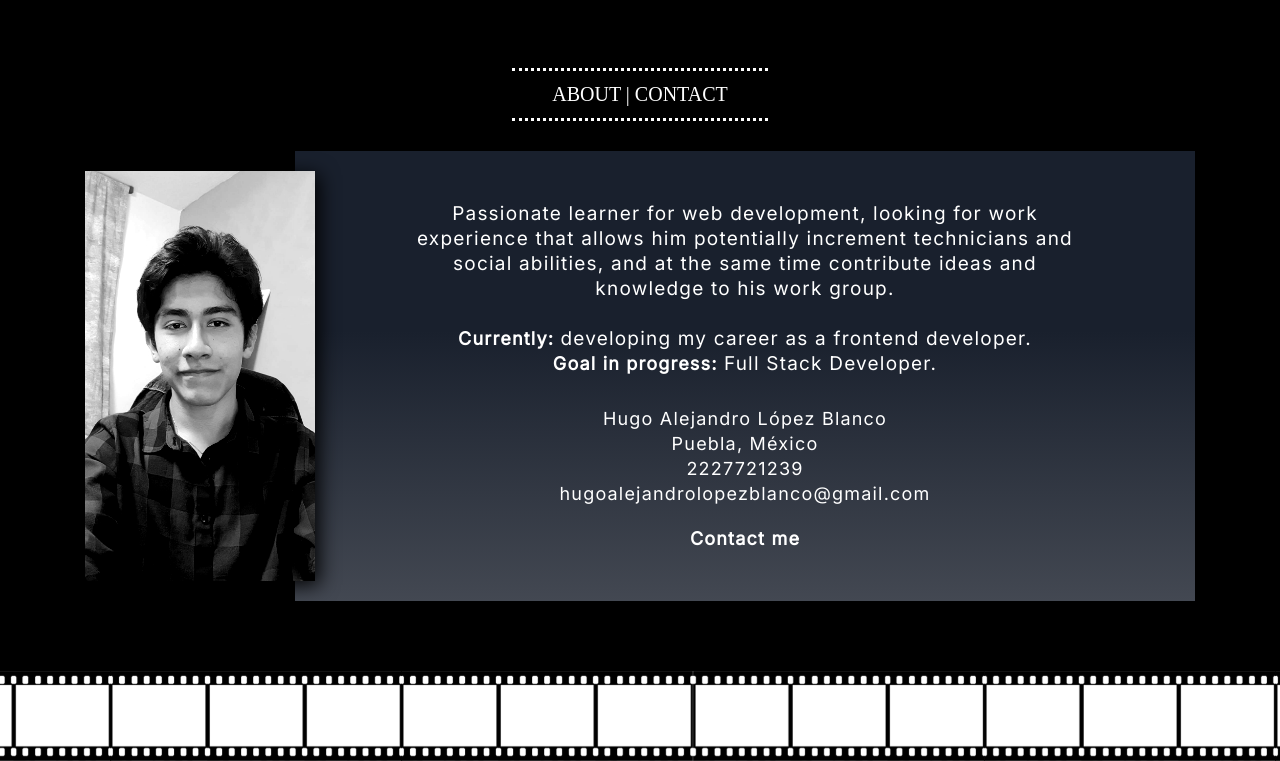
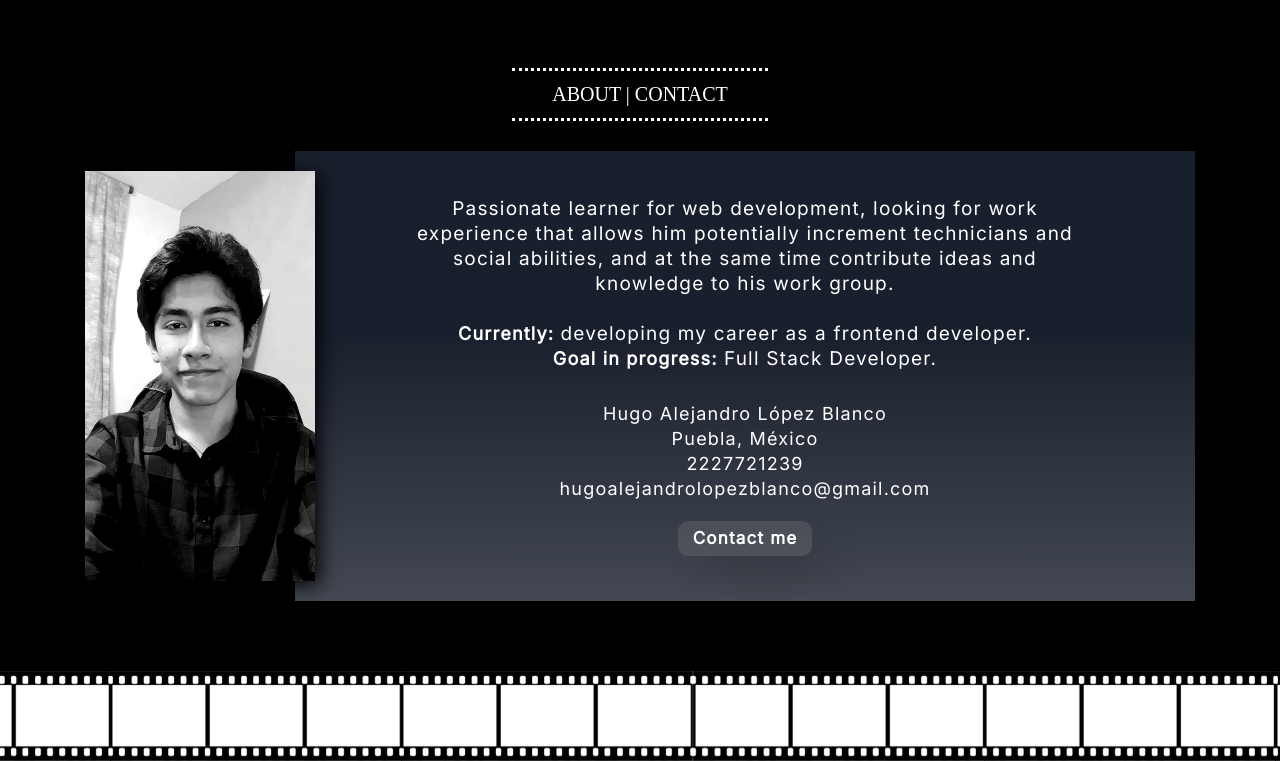
Before and after one commit to Alelsito/portfolio, a React (Vite) app: page / in a window 1280 px wide. Shown: the part 2962-3723 px from the top of the page. Built offline with nearby package versions, Linux system fonts and the light colour scheme; a web font is replaced by a local one.

Commit message:
feat: contact me button

```diff
--- a/index.html
+++ b/index.html
@@ -2,7 +2,7 @@
 <html lang="en">
   <head>
     <meta charset="UTF-8" />
-    <link rel="icon" type="png" href="./src/assets/portfolio-icon.png" />
+    <link rel="icon" type="png" href="./src/assets/navBar-icon.png" />
     <meta name="viewport" content="width=device-width, initial-scale=1.0" />
     <title>Hugo López</title>
   </head>
--- a/src/pages/AboutContact/AboutContact.jsx
+++ b/src/pages/AboutContact/AboutContact.jsx
@@ -40,7 +40,9 @@ const AboutContact = () => {
             </div>
             <div className='aboutContact__right__mailto'>
               <a href='mailto:hugoalejandrolopezblanco@gmail.com'>
-                <p> Contact me </p>
+                <button>
+                  <p> Contact me </p>
+                </button>
               </a>
             </div>
           </div>
--- a/src/pages/AboutContact/AboutContact.scss
+++ b/src/pages/AboutContact/AboutContact.scss
@@ -95,6 +95,22 @@
         }
 
         &__mailto {
+
+            button {
+                all: unset;
+                padding: 5px 15px;
+                border-radius: 5px;
+                background: rgba(136, 134, 134, 0.25);
+                box-shadow: 20px 20px 40px -6px rgba(0,0,0,0.2);
+                backdrop-filter: blur(4.5px);
+                border-radius: 10px;
+                transition: all 0.7s;
+            }
+
+            button:hover {
+                transform: scale(1.1);
+            }
+
             a {
                 text-decoration: none;
             }
@@ -102,17 +118,12 @@
             p {
                 margin: 0;
                 font-family: $Inter;
-                font-size: 18px;
+                font-size: 17px;
                 font-weight: 600;
                 letter-spacing: 1.2px;
                 line-height: 25px;
                 color: white;
                 text-align: center;
-                transition: all 0.7s;
-            }
-
-            p:hover {
-                transform: scale(1.1);
             }
 
         }
```
